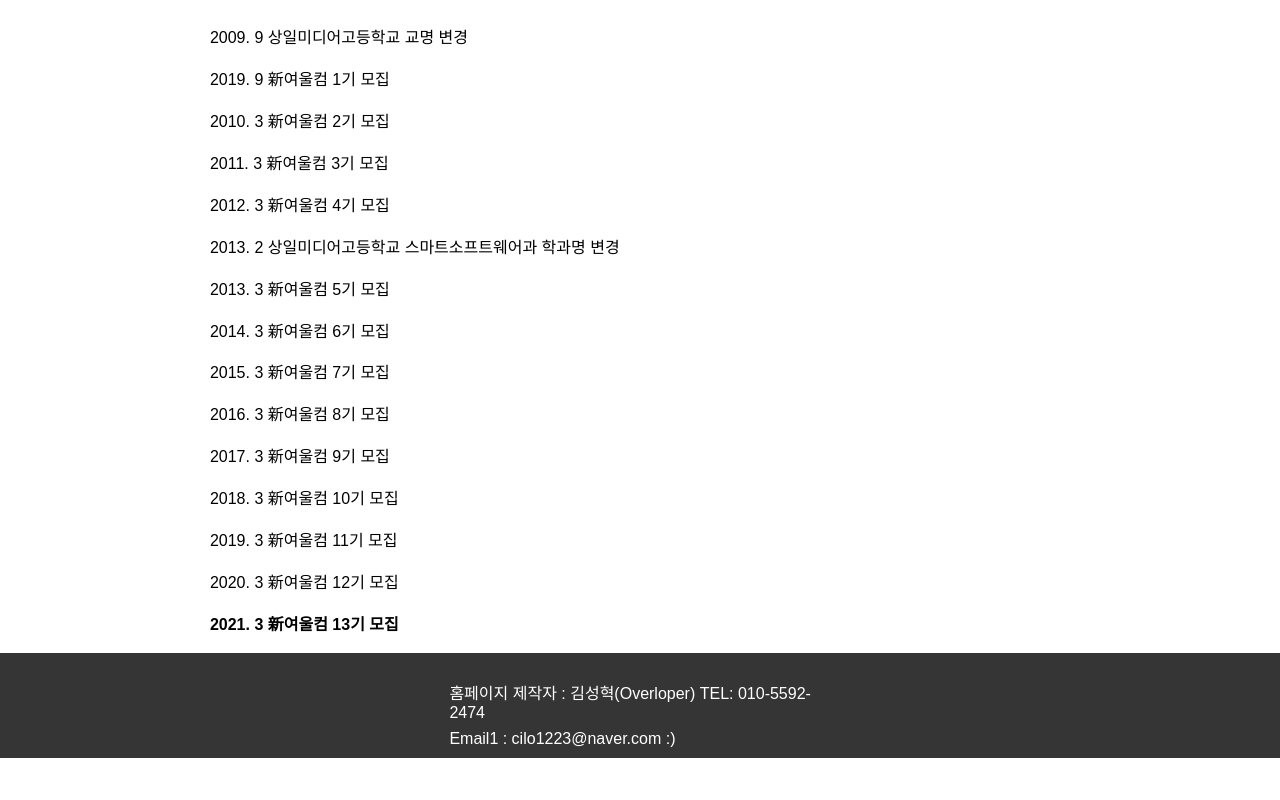
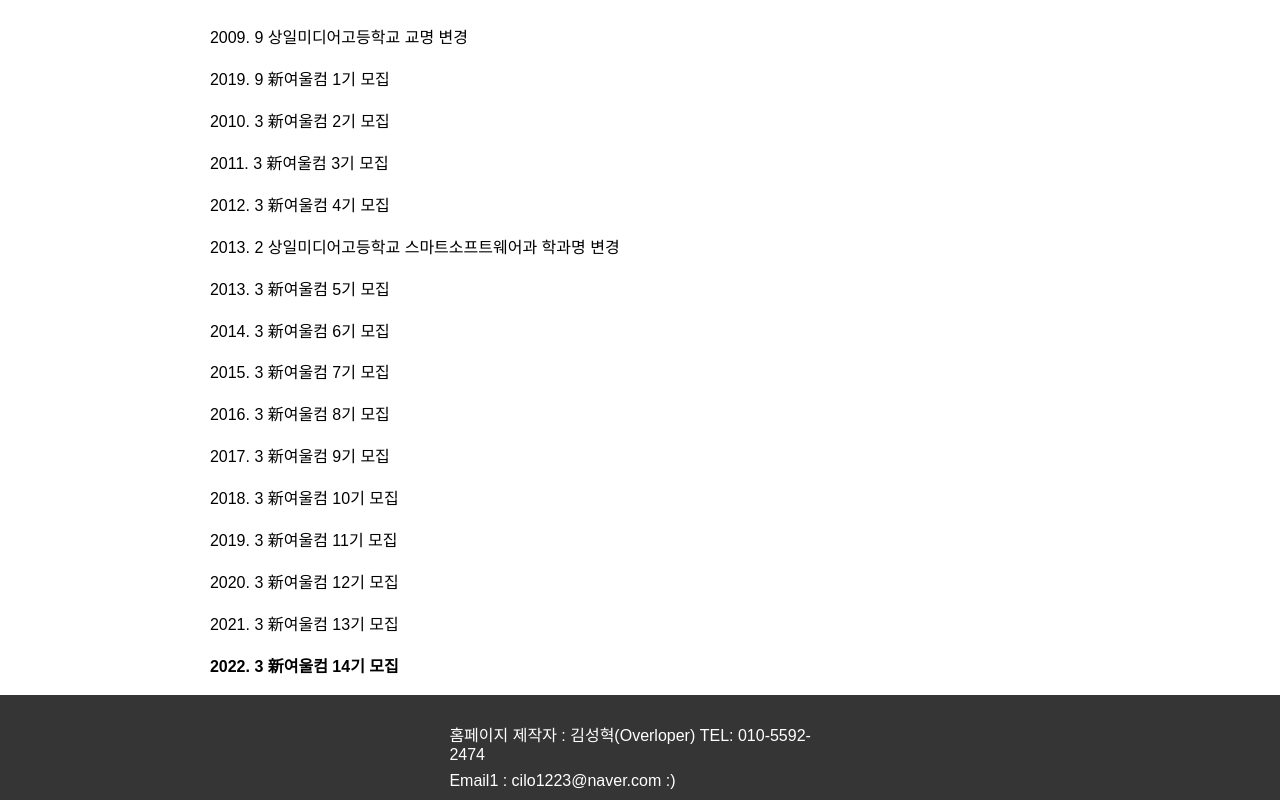
Before and after one commit to kimseonghyoek/yeoulSite, a plain HTML site: page html/history.html in a window 1280 px wide. Shown: the part 3502-4302 px from the top of the page. Before the commit the page ends 4260 px from the top, so only its background shows below. Drawn offline with nearby package versions, Linux system fonts and the light colour scheme; a web font is replaced by a local one.

Commit message:
add new history

```diff
--- a/html/history.html
+++ b/html/history.html
@@ -79,7 +79,8 @@
                  <p>2018. 3 新여울컴 10기 모집</p>
                  <p>2019. 3 新여울컴 11기 모집</p>
                  <p>2020. 3 新여울컴 12기 모집</p>
-                 <p><strong>2021. 3 新여울컴 13기 모집</strong></p>
+                 <p>2021. 3 新여울컴 13기 모집</p>
+                 <p><strong>2022. 3 新여울컴 14기 모집</strong></p>
             </div>
         </div>
     </div>
```
